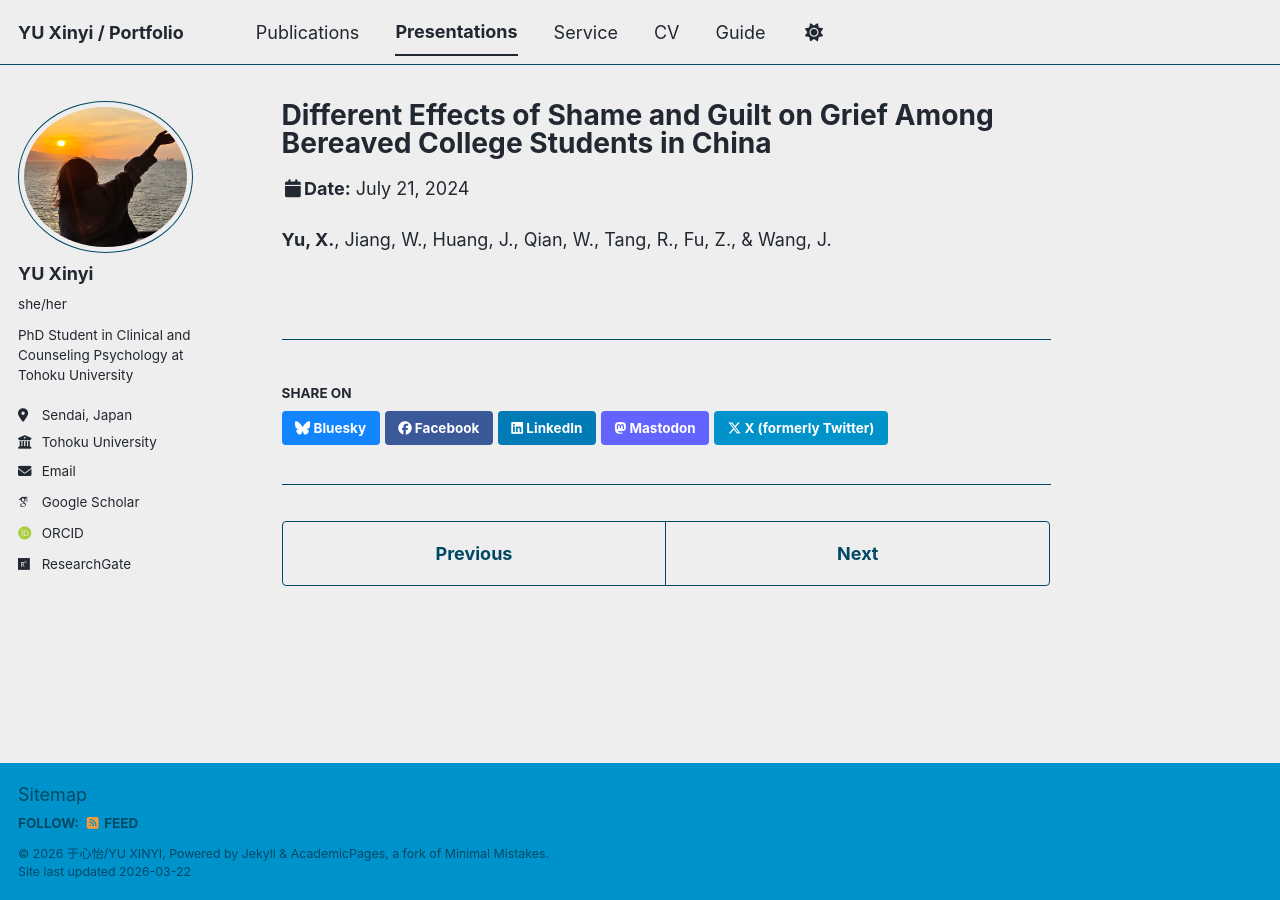
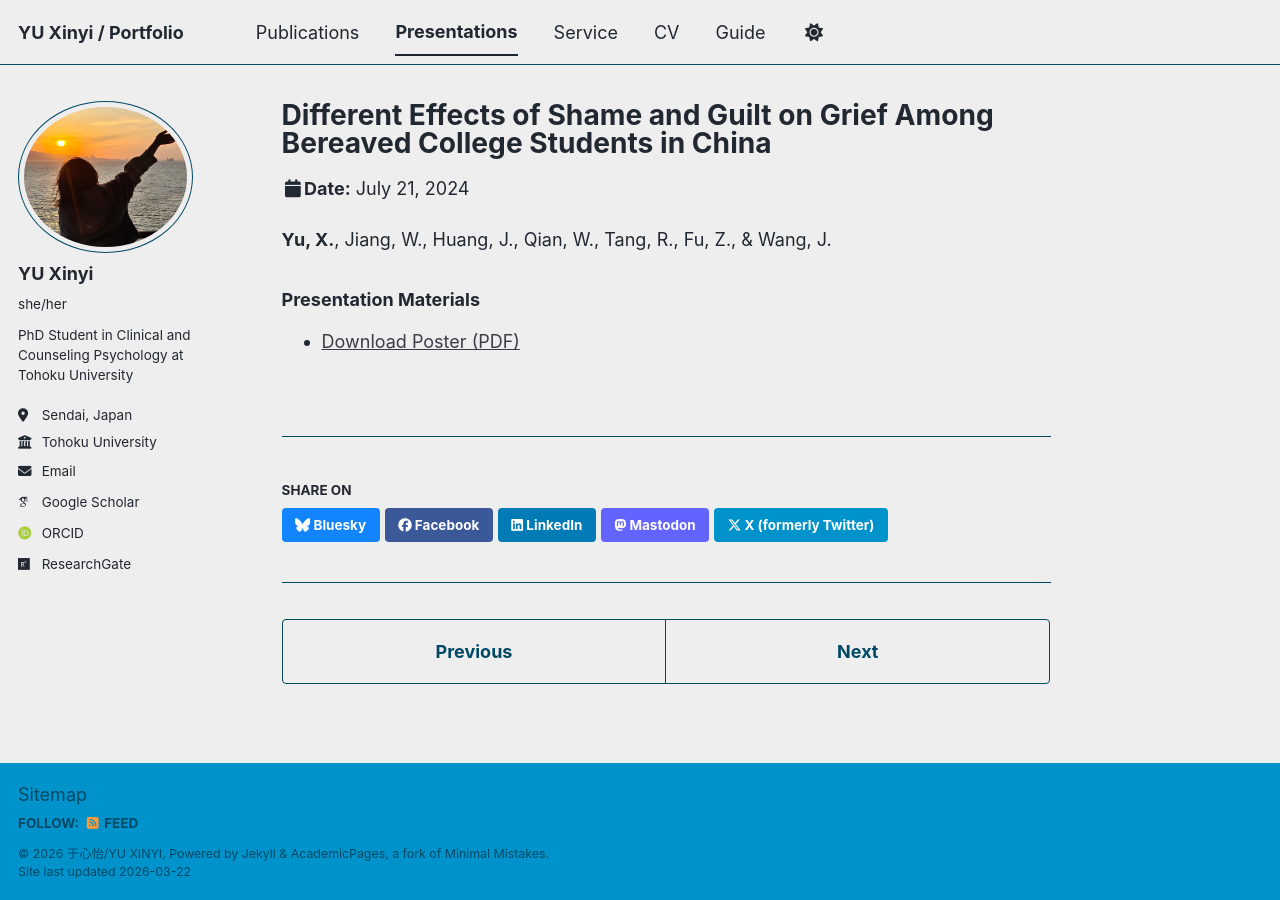
Before and after one commit to north119/north119.github.io, a Jekyll site: the page built from _talks/2024-07-21-talk-2.md, in a window 1280 px wide. Built offline with Jekyll 4.4.1, drawn with Linux system fonts in a browser that asks for light colours; some web fonts are replaced; a script bundle is joined from its source files by our own code; library files that are not in the unit come from our copies.

Commit message:
Update 2024-07-21-talk-2.md

```diff
--- a/_talks/2024-07-21-talk-2.md
+++ b/_talks/2024-07-21-talk-2.md
@@ -6,6 +6,11 @@ permalink: /talks/2024-07-21-talk-2
 venue: "The 33rd International Congress of Psychology (ICP 2024)"
 date: 2024-07-21
 location: "Prague, Czech Republic"
+paperurl: '/files/poster2024.pdf'
 ---
 
 **Yu, X.**, Jiang, W., Huang, J., Qian, W., Tang, R., Fu, Z., & Wang, J.
+
+
+### Presentation Materials
+* [Download Poster (PDF)]({{ page.paperurl }})
```
